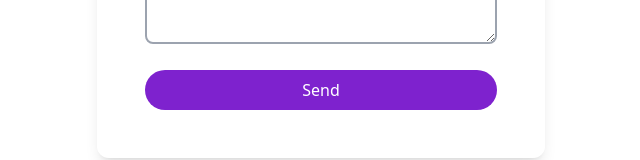
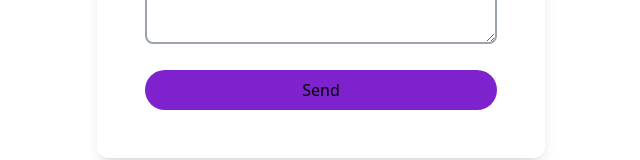
Before and after one commit to Leul120/father, a React (Create React App) app in the folder client/: page /contact-us in a window 1280 px wide. Shown: the part 534-694 px from the top of the page, without its empty margins (319-959 px from the left). Built offline with nearby package versions, Linux system fonts and the light colour scheme.

Commit message:
Update ContactUs.js

```diff
--- a/client/src/ContactUs.js
+++ b/client/src/ContactUs.js
@@ -28,7 +28,7 @@ const ContactUs = () => {
 
   return (
     <div className='flex items-center justify-center w-full min-h-screen '>
-      <div className='p-12 bg-white/10 backdrop-blur-2xl text-white rounded-xl shadow-lg max-w-md w-full'>
+      <div className='p-12 bg-white/10 backdrop-blur-2xl rounded-xl shadow-lg max-w-md w-full'>
         <h1 className='text-3xl font-bold text-center text-sky-500 mb-6'>Contact</h1>
         <form onSubmit={handleSubmit(submitData)} className='space-y-5'>
           <div className='flex gap-4'>
@@ -50,7 +50,7 @@ const ContactUs = () => {
               rules={{ required: true }}
               render={({ field }) => (
                 <input
-                  className={`w-full border-b-2 bg-transparent border-gray-400 px-3 py-2 text-white focus:outline-none focus:border-purple-400 ${errors.lastName ? 'border-red-500' : ''}`}
+                  className={`w-full border-b-2 bg-transparent border-gray-400 px-3 py-2  focus:outline-none focus:border-purple-400 ${errors.lastName ? 'border-red-500' : ''}`}
                   placeholder='Last Name'
                   {...field}
                 />
@@ -63,7 +63,7 @@ const ContactUs = () => {
             rules={{ required: true, pattern: /^\S+@\S+$/i }}
             render={({ field }) => (
               <input
-                className={`w-full border-b-2 bg-transparent border-gray-400  px-3 py-2 text-white focus:outline-none focus:border-purple-400 ${errors.email ? 'border-red-500' : ''}`}
+                className={`w-full border-b-2 bg-transparent border-gray-400  px-3 py-2 focus:outline-none focus:border-purple-400 ${errors.email ? 'border-red-500' : ''}`}
                 placeholder='Email'
                 {...field}
               />
@@ -75,7 +75,7 @@ const ContactUs = () => {
             rules={{ required: true, pattern: /^\d+$/ }}
             render={({ field }) => (
               <input
-                className={`w-full border-b-2 bg-transparent border-gray-400  px-3 py-2 text-white focus:outline-none focus:border-purple-400 ${errors.phoneNumber ? 'border-red-500' : ''}`}
+                className={`w-full border-b-2 bg-transparent border-gray-400  px-3 py-2  focus:outline-none focus:border-purple-400 ${errors.phoneNumber ? 'border-red-500' : ''}`}
                 placeholder='Phone Number'
                 {...field}
               />
@@ -87,7 +87,7 @@ const ContactUs = () => {
             rules={{ required: true }}
             render={({ field }) => (
               <textarea
-                className={`w-full border-2 bg-transparent border-gray-400 rounded-lg px-3 py-2 h-44 text-white focus:outline-none focus:border-purple-400 ${errors.description ? 'border-red-500' : ''}`}
+                className={`w-full border-2 bg-transparent border-gray-400 rounded-lg px-3 py-2 h-44  focus:outline-none focus:border-purple-400 ${errors.description ? 'border-red-500' : ''}`}
                 placeholder='Description'
                 {...field}
               />
@@ -95,7 +95,7 @@ const ContactUs = () => {
           />
           <button
             type='submit'
-            className={`w-full h-10 rounded-full flex items-center justify-center transition duration-300 ease-in-out text-white ${loading ? 'bg-gray-600 cursor-not-allowed' : 'bg-purple-700 hover:bg-purple-600'}`}
+            className={`w-full h-10 rounded-full flex items-center justify-center transition duration-300 ease-in-out  ${loading ? 'bg-gray-600 cursor-not-allowed' : 'bg-purple-700 hover:bg-purple-600'}`}
             disabled={loading}
           >
             {loading ? (
```
